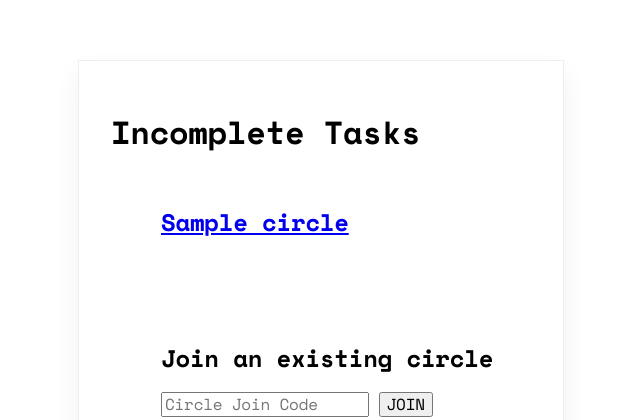
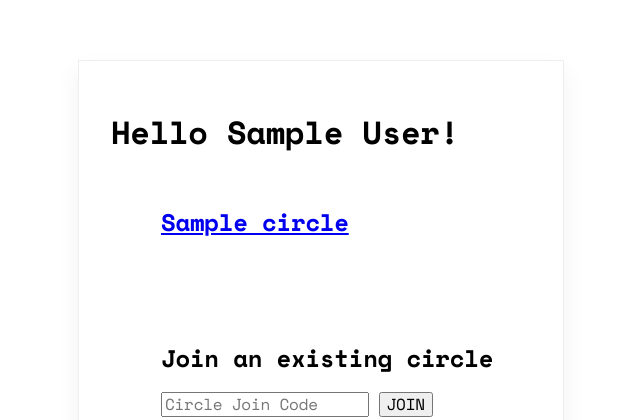
Before and after one commit to MIYLam/Productivr, a Flask app: page /home in a window 1280 px wide. Shown: the top 420 px of the page, without its empty margins (319-959 px from the left). Run offline with Flask 3, Linux system fonts and the light colour scheme; a user stored in the database is signed in; tables that the repository leaves empty hold one stand-in row (values such as "Sample post"); some libraries are stand-ins or nearby versions.

Commit message:
ui improvement

```diff
--- a/app.py
+++ b/app.py
@@ -81,7 +81,7 @@ def home():
             print(group_names)
             clist = zip(g_ls,group_names)
 
-            return render_template("homepage.html", clist = clist, tasks = tasks_by_group)
+            return render_template("homepage.html", clist = clist, tasks = tasks_by_group, username = session["username"])
 
         elif request.method == "POST":
             # create group
--- a/templates/homepage.html
+++ b/templates/homepage.html
@@ -9,7 +9,7 @@
 </head>
 <body>
 
-    <H1>Incomplete Tasks</H1>
+    <H1>Hello {{username}}!</H1>
 
     {%for c in clist%}
         <ol class="alternating-colors">
```
